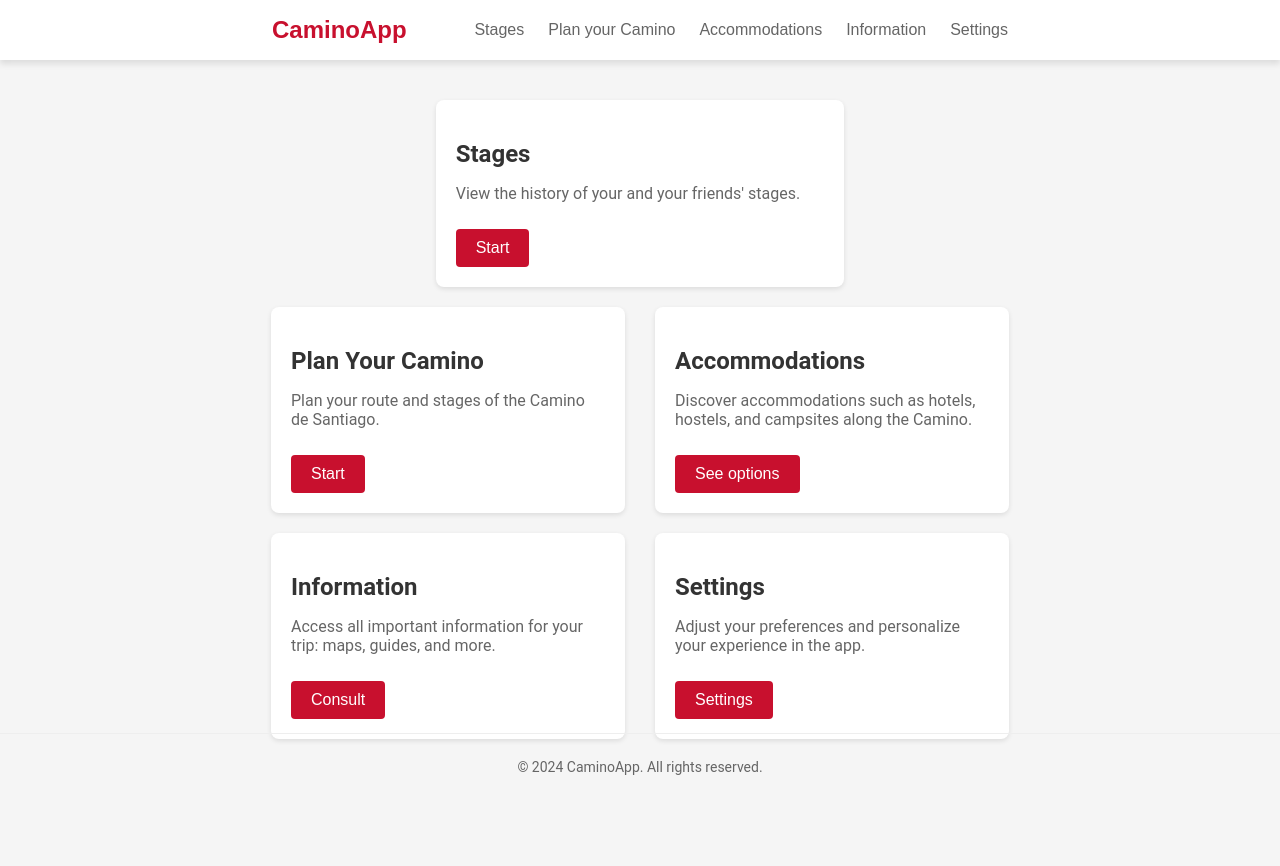
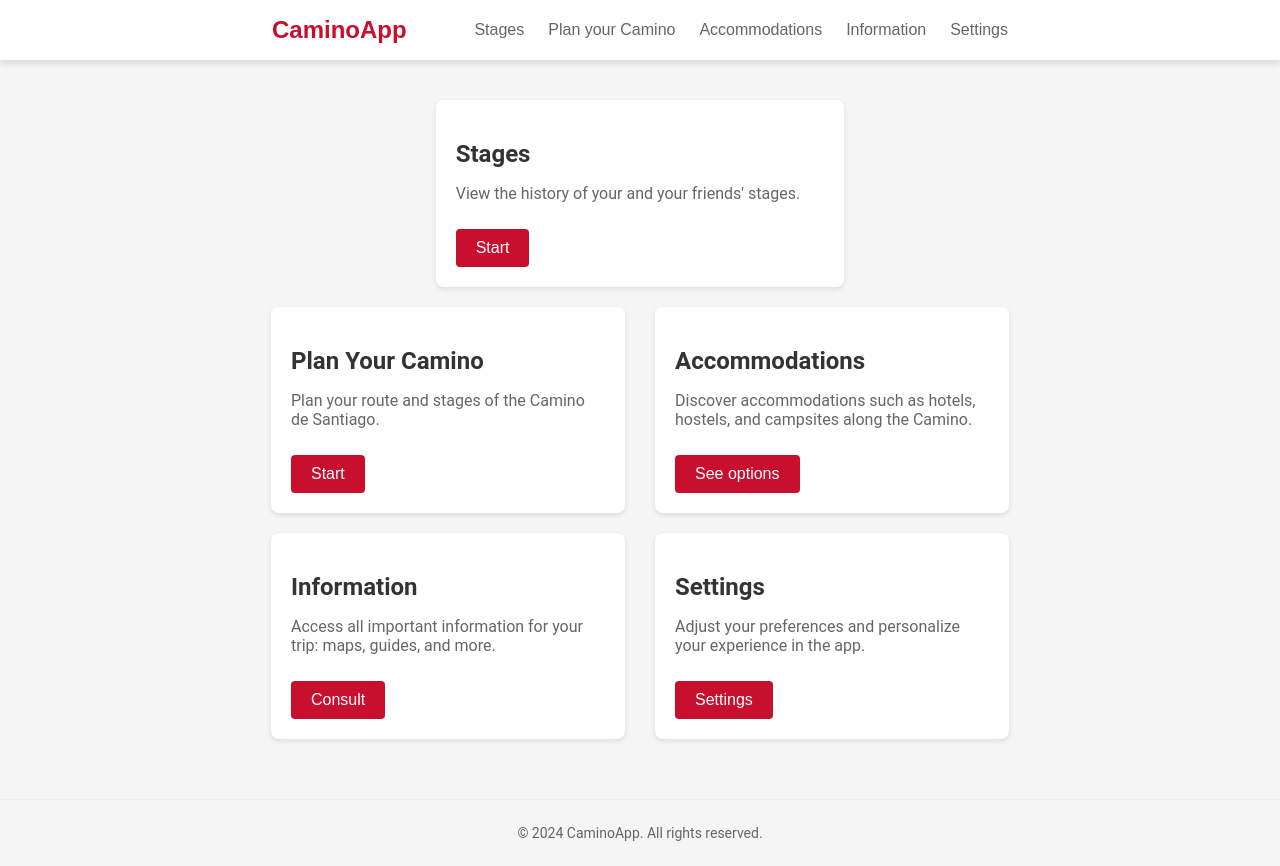
Before and after one commit to miguelrodriguez6/Way2Santiago-Frontend, an Angular app: page / in a window 1280 px wide. Before the commit the page ends 800 px from the top, so only its background shows below. Built offline with nearby package versions, Linux system fonts and the light colour scheme.

Commit message:
feat: fix footer position

```diff
--- a/src/app/core/components/footer/footer.component.css
+++ b/src/app/core/components/footer/footer.component.css
@@ -2,10 +2,10 @@
   color: #656565;
   text-align: center;
   padding: 20px 0;
-  position: fixed;
   bottom: 0;
   width: 100%;
   border-top: 1px solid #eeeeee;
+  background-color: #F5F5F5;
 }
 
 .footer-content {
```
